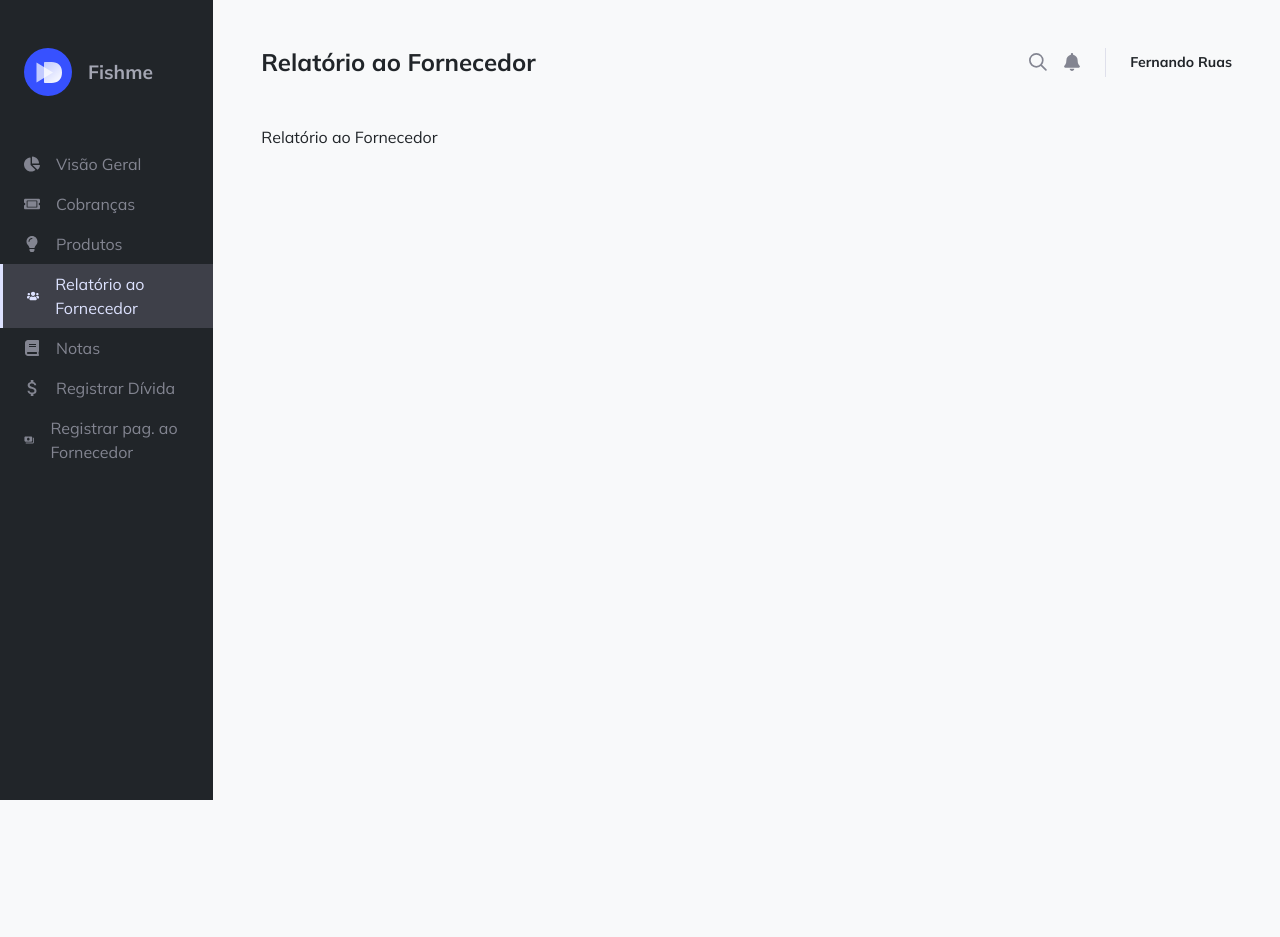
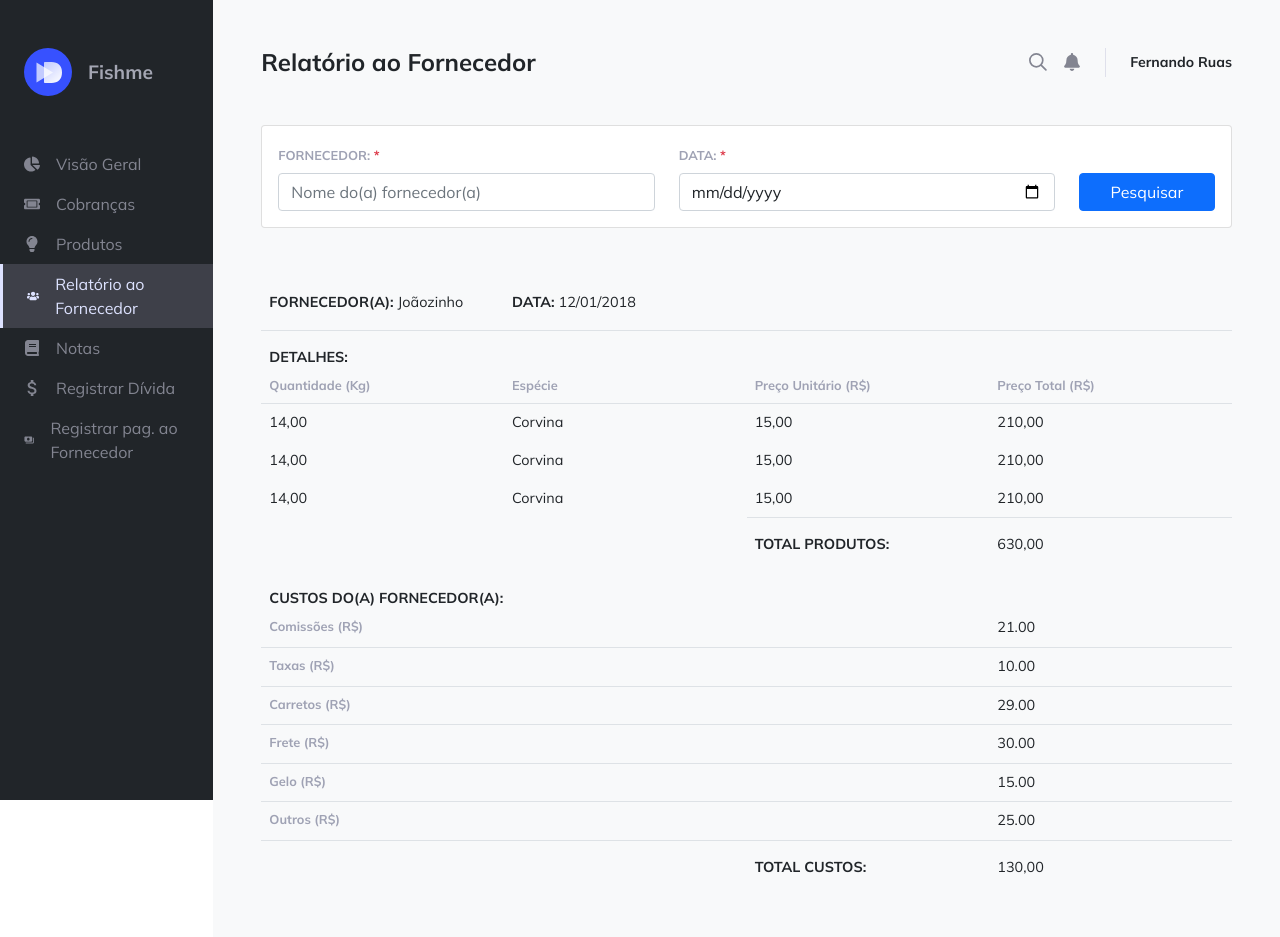
Before and after one commit to naygomes/fishme, a Next.js app in the folder frontend/: page /relatorio-fornecedor in a window 1280 px wide. Shown: the top 937 px of the page. Before the commit the page ends 800 px from the top, so only its background shows below. Built offline with nearby package versions, Linux system fonts and the light colour scheme.

Commit message:
feature - fazendo tela de relatorio ao fornecedor e seus componentes

```diff
--- /dev/null
+++ b/frontend/components/TabelaCustos.jsx
@@ -0,0 +1,57 @@
+import React from "react";
+
+const labelCustos = {
+  comissoes: "Comissões",
+  taxas: "Taxas",
+  carretos: "Carretos",
+  frete: "Frete",
+  gelo: "Gelo",
+  outros: "Outros",
+};
+
+export default function TabelaCustos({ listaCustos = [], totalCustos = 0 }) {
+  return (
+    <div className="table-responsive">
+      <table className="table m-0">
+        <tbody>
+          <tr>
+            <td colSpan="4" className="col-12 pt-4 pb-0 border-0 fw-bold">
+              {"Custos do(a) fornecedor(a):".toUpperCase()}
+            </td>
+          </tr>
+          {Object.keys(listaCustos).map((item) => {
+            return (
+              <tr key={item}>
+                <td
+                  scope="row"
+                  colSpan="3"
+                  className="col-9 fw-bold subtable-label"
+                >
+                  {labelCustos[item] + " (R$)"}
+                </td>
+                <td className="col-3">
+                  {listaCustos[item].toLocaleString(2, {
+                    maximumFractionDigits: 2,
+                    minimumFractionDigits: 2,
+                  })}
+                </td>
+              </tr>
+            );
+          })}
+          <tr>
+            <td className="pt-3 col-6 border-0" colSpan={2}></td>
+            <td className="pt-3 col-3 border-0 border-top fw-bold">
+              {"Total Custos:".toUpperCase()}
+            </td>
+            <td className="pt-3 col-3 border-0 border-top">
+              {totalCustos.toLocaleString("pt-br", {
+                maximumFractionDigits: 2,
+                minimumFractionDigits: 2,
+              })}
+            </td>
+          </tr>
+        </tbody>
+      </table>
+    </div>
+  );
+}
--- a/frontend/components/TabelaProdutos.jsx
+++ b/frontend/components/TabelaProdutos.jsx
@@ -1,14 +1,9 @@
 import React from "react";
 
-const somarProdutos = (array) => {
-  let resultado = 0;
-  array.forEach((element) => {
-    resultado += element.quantidade * element.precoUnit;
-  });
-  return resultado;
-};
-
-export default function TabelaProdutos({ listaProdutos = [] }) {
+export default function TabelaProdutos({
+  listaProdutos = [],
+  totalProdutos = 0,
+}) {
   return (
     <div className="table-responsive">
       <table className="table m-0">
@@ -34,23 +29,37 @@ export default function TabelaProdutos({ listaProdutos = [] }) {
             return (
               <tr key={item.id}>
                 <td className="col-3 border-0 ">
-                  {item.quantidade.toFixed(2)}
+                  {item.quantidade.toLocaleString("pt-br", {
+                    maximumFractionDigits: 2,
+                    minimumFractionDigits: 2,
+                  })}
                 </td>
                 <td className="col-3 border-0 ">{item.especie}</td>
-                <td className="col-3 border-0 ">{item.precoUnit.toFixed(2)}</td>
                 <td className="col-3 border-0 ">
-                  {(item.quantidade * item.precoUnit).toFixed(2)}
+                  {item.precoUnit.toLocaleString("pt-br", {
+                    maximumFractionDigits: 2,
+                    minimumFractionDigits: 2,
+                  })}
+                </td>
+                <td className="col-3 border-0 ">
+                  {(item.quantidade * item.precoUnit).toLocaleString("pt-br", {
+                    maximumFractionDigits: 2,
+                    minimumFractionDigits: 2,
+                  })}
                 </td>
               </tr>
             );
           })}
           <tr>
-            <td className="col-3 border-0" colSpan={2}></td>
-            <td className="col-3 border-0 border-top fw-bold">
-              {"Total:".toUpperCase()}
+            <td className="pt-3 col-3 border-0" colSpan={2}></td>
+            <td className="pt-3 col-3 border-0 border-top fw-bold">
+              {"Total Produtos:".toUpperCase()}
             </td>
-            <td className="col-3 border-0 border-top">
-              {somarProdutos(listaProdutos).toFixed(2)}
+            <td className="pt-3 col-3 border-0 border-top">
+              {totalProdutos.toLocaleString("pt-br", {
+                maximumFractionDigits: 2,
+                minimumFractionDigits: 2,
+              })}
             </td>
           </tr>
         </tbody>
--- a/frontend/pages/relatorio-fornecedor.js
+++ b/frontend/pages/relatorio-fornecedor.js
@@ -1,8 +1,119 @@
-import React from 'react';
+import React, { useState, useEffect } from 'react';
 import Layout from '../components/Layout';
+import Botao from '../components/Botao';
+import Input from '../components/Input';
+import Chip from '../components/Chip';
+import TabelaProdutos from '../components/TabelaProdutos';
+import TabelaCustos from '../components/TabelaCustos';
+
+const somarProdutos = (array) => {
+    let resultado = 0;
+    array.forEach((element) => {
+        resultado += element.quantidade * element.precoUnit;
+    });
+    return resultado;
+};
+
+const somarCustos = (array) => {
+    let resultado = 0;
+    array.forEach((element) => {
+        resultado += element;
+    });
+    return resultado;
+};
+
+const resultado = {
+    fornecedor: 'Joãozinho',
+    data: '12/01/2018',
+    listaProdutos: [
+        {
+            id: 1,
+            quantidade: 14,
+            especie: 'Corvina',
+            precoUnit: 15,
+        },
+        {
+            id: 2,
+            quantidade: 14,
+            especie: 'Corvina',
+            precoUnit: 15,
+        },
+        {
+            id: 3,
+            quantidade: 14,
+            especie: 'Corvina',
+            precoUnit: 15,
+        },
+    ],
+    listaCustos: {
+        comissoes: 21,
+        taxas: 10,
+        carretos: 29,
+        frete: 30,
+        gelo: 15,
+        outros: 25
+    }
+}
 
 export default function RelatorioFornecedor() {
+    const [totalProdutos, setTotalProdutos] = useState(0);
+    const [totalCustos, setTotalCustos] = useState(0);
+
+    useEffect(() => {
+        setTotalCustos(somarCustos(Object.values(resultado.listaCustos)))
+        setTotalProdutos(somarProdutos(resultado.listaProdutos))
+    }, [])
+
+
     return (
-        <Layout title="Relatório ao Fornecedor">Relatório ao Fornecedor</Layout>
+        <Layout title="Relatório ao Fornecedor">
+            <div className='notas d-flex flex-column justify-content-between align-items-center'>
+                <div className="card w-100 mb-5">
+                    <div className="card-body row justify-content-end">
+                        <div className="col-lg-5 col-sm-6 col-md-6">
+                            <Input htmlFor={'fornecedor'} label="fornecedor: " required={true} type="text" id="fornecedor" placeholder="Nome do(a) fornecedor(a)" />
+                        </div>
+                        <div className="col-lg-5 col-sm-6 col-md-6">
+                            <Input htmlFor={'data'} label="Data: " required={true} type="date" id="data" placeholder="dd/mm/aaaa" />
+                        </div>
+                        <div className='col-lg-2 col-sm-3 col-md-3 d-flex align-items-end mt-2'>
+                            <Botao label="Pesquisar" color="primary" addClass="w-100" />
+                        </div>
+                    </div>
+                </div>
+                <div className="table-responsive w-100">
+                    <table className="table">
+                        <tbody>
+                            <tr>
+                                <td className="col-3 py-3"><strong>{('Fornecedor(a): ').toUpperCase()}</strong>{resultado.fornecedor}</td>
+                                <td className="col-9 py-3" colSpan="3"><strong>{('Data: ').toUpperCase()}</strong>{resultado.data}</td>
+                            </tr>
+                            <tr>
+                                <td colSpan={4} className="col-12 p-0 border-0">
+                                    <TabelaProdutos listaProdutos={resultado.listaProdutos} totalProdutos={totalProdutos} />
+                                </td>
+                            </tr>
+
+                            <tr>
+                                <td colSpan={4} className="col-12 p-0 border-0">
+                                    <TabelaCustos listaCustos={resultado.listaCustos} totalCustos={totalCustos} />
+                                </td>
+                            </tr>
+                            <tr>
+                                <td colSpan="3" className="col-9 pt-5 pb-1 fw-bold">{('Valor total a pagar: ').toUpperCase()}</td>
+                                <td className="col-3 pt-5 pb-1">{(totalProdutos - totalCustos).toLocaleString(2, {
+                                    maximumFractionDigits: 2,
+                                    minimumFractionDigits: 2,
+                                })}</td>
+
+                            </tr>
+                        </tbody>
+                    </table>
+                </div>
+                <div className='d-flex flex-row justify-content-end w-100 mt-2'>
+                    <Botao label="Exportar" typeButton='outline' color="primary" />
+                </div>
+            </div>
+        </Layout >
     )
 }
```
